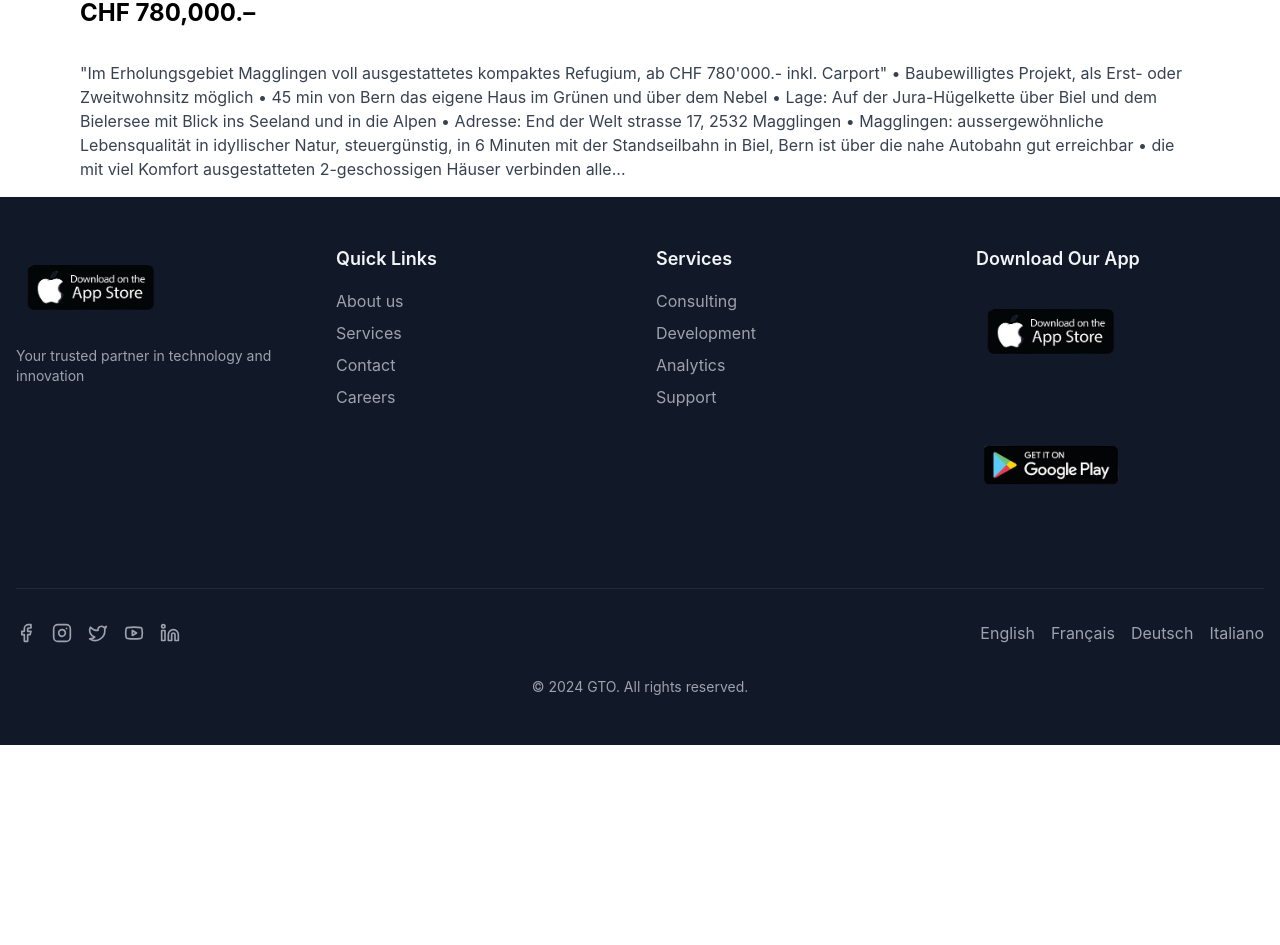
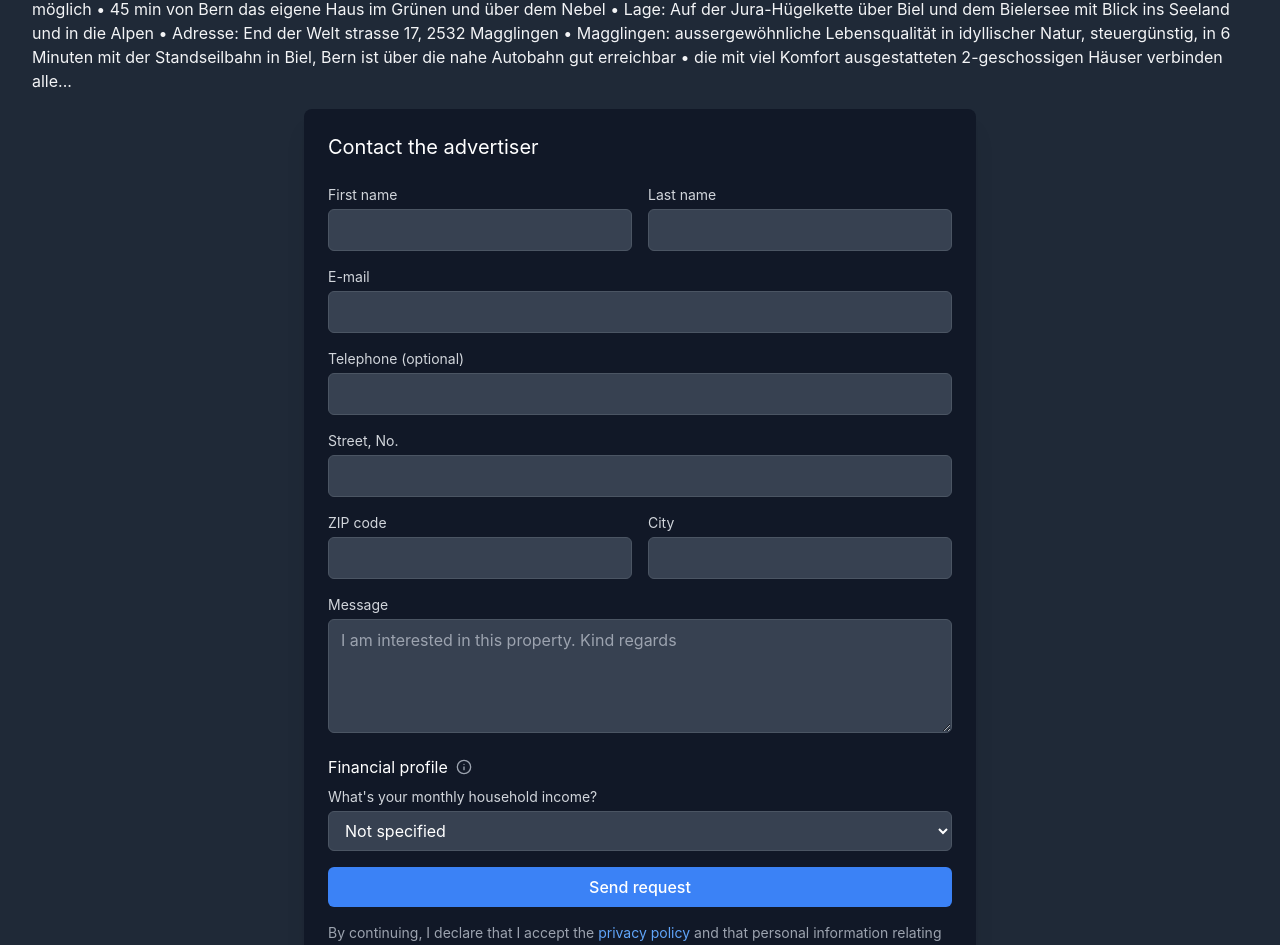
Before and after one commit to wiki-152/MERN_Project, a React (Create React App) app in the folder frontend/: page /property-details in a window 1280 px wide. Shown: the part 691-1636 px from the top of the page. Before the commit the page ends 1436 px from the top, so only its background shows below. Built offline with nearby package versions, Linux system fonts and the light colour scheme.

Commit message:
Implemented Property Detail Page with Contact

```diff
--- /dev/null
+++ b/frontend/src/components/ContactSend/ContactSend.jsx
@@ -0,0 +1,151 @@
+"use client"
+
+import { Info } from 'lucide-react'
+import { useState } from "react"
+
+export default function ContactForm() {
+  const [formData, setFormData] = useState({
+    firstName: "",
+    lastName: "",
+    email: "",
+    telephone: "",
+    street: "",
+    zipCode: "",
+    city: "",
+    message: "",
+    monthlyIncome: "Not specified"
+  })
+
+  const handleSubmit = (e) => {
+    e.preventDefault()
+    // Handle form submission
+    console.log(formData)
+  }
+
+  return (
+    <div className="min-h-screen bg-gray-800 flex items-center justify-center p-4">
+      <div className="w-full max-w-2xl bg-gray-900 rounded-lg shadow-xl p-6">
+        <h2 className="text-xl text-white mb-6">Contact the advertiser</h2>
+
+        <form onSubmit={handleSubmit} className="space-y-4">
+          <div className="grid grid-cols-1 md:grid-cols-2 gap-4">
+            <div>
+              <label className="block text-sm text-gray-300 mb-1">First name</label>
+              <input
+                type="text"
+                className="w-full px-3 py-2 bg-gray-700 border border-gray-600 rounded-md text-white focus:outline-none focus:border-blue-500"
+                value={formData.firstName}
+                onChange={(e) => setFormData({...formData, firstName: e.target.value})}
+              />
+            </div>
+            <div>
+              <label className="block text-sm text-gray-300 mb-1">Last name</label>
+              <input
+                type="text"
+                className="w-full px-3 py-2 bg-gray-700 border border-gray-600 rounded-md text-white focus:outline-none focus:border-blue-500"
+                value={formData.lastName}
+                onChange={(e) => setFormData({...formData, lastName: e.target.value})}
+              />
+            </div>
+          </div>
+
+          <div>
+            <label className="block text-sm text-gray-300 mb-1">E-mail</label>
+            <input
+              type="email"
+              className="w-full px-3 py-2 bg-gray-700 border border-gray-600 rounded-md text-white focus:outline-none focus:border-blue-500"
+              value={formData.email}
+              onChange={(e) => setFormData({...formData, email: e.target.value})}
+            />
+          </div>
+
+          <div>
+            <label className="block text-sm text-gray-300 mb-1">Telephone (optional)</label>
+            <input
+              type="tel"
+              className="w-full px-3 py-2 bg-gray-700 border border-gray-600 rounded-md text-white focus:outline-none focus:border-blue-500"
+              value={formData.telephone}
+              onChange={(e) => setFormData({...formData, telephone: e.target.value})}
+            />
+          </div>
+
+          <div>
+            <label className="block text-sm text-gray-300 mb-1">Street, No.</label>
+            <input
+              type="text"
+              className="w-full px-3 py-2 bg-gray-700 border border-gray-600 rounded-md text-white focus:outline-none focus:border-blue-500"
+              value={formData.street}
+              onChange={(e) => setFormData({...formData, street: e.target.value})}
+            />
+          </div>
+
+          <div className="grid grid-cols-1 md:grid-cols-2 gap-4">
+            <div>
+              <label className="block text-sm text-gray-300 mb-1">ZIP code</label>
+              <input
+                type="text"
+                className="w-full px-3 py-2 bg-gray-700 border border-gray-600 rounded-md text-white focus:outline-none focus:border-blue-500"
+                value={formData.zipCode}
+                onChange={(e) => setFormData({...formData, zipCode: e.target.value})}
+              />
+            </div>
+            <div>
+              <label className="block text-sm text-gray-300 mb-1">City</label>
+              <input
+                type="text"
+                className="w-full px-3 py-2 bg-gray-700 border border-gray-600 rounded-md text-white focus:outline-none focus:border-blue-500"
+                value={formData.city}
+                onChange={(e) => setFormData({...formData, city: e.target.value})}
+              />
+            </div>
+          </div>
+
+          <div>
+            <label className="block text-sm text-gray-300 mb-1">Message</label>
+            <textarea
+              rows={4}
+              className="w-full px-3 py-2 bg-gray-700 border border-gray-600 rounded-md text-white focus:outline-none focus:border-blue-500"
+              value={formData.message}
+              onChange={(e) => setFormData({...formData, message: e.target.value})}
+              placeholder="I am interested in this property. Kind regards"
+            />
+          </div>
+
+          <div className="space-y-2">
+            <div className="flex items-center gap-2">
+              <h3 className="text-white">Financial profile</h3>
+              <Info className="w-4 h-4 text-gray-400" />
+            </div>
+            <div>
+              <label className="block text-sm text-gray-300 mb-1">What's your monthly household income?</label>
+              <select
+                className="w-full px-3 py-2 bg-gray-700 border border-gray-600 rounded-md text-white focus:outline-none focus:border-blue-500"
+                value={formData.monthlyIncome}
+                onChange={(e) => setFormData({...formData, monthlyIncome: e.target.value})}
+              >
+                <option>Not specified</option>
+                <option>Less than $2,000</option>
+                <option>$2,000 - $4,000</option>
+                <option>$4,000 - $6,000</option>
+                <option>More than $6,000</option>
+              </select>
+            </div>
+          </div>
+
+          <button
+            type="submit"
+            className="w-full bg-blue-500 hover:bg-blue-600 text-white font-medium py-2 px-4 rounded-md transition-colors"
+          >
+            Send request
+          </button>
+
+          <p className="text-sm text-gray-400">
+            By continuing, I declare that I accept the{" "}
+            <a href="#" className="text-blue-400 hover:underline">privacy policy</a>
+            {" "}and that personal information relating to my interests may be shared with the advertiser.
+          </p>
+        </form>
+      </div>
+    </div>
+  )
+}
--- a/frontend/src/components/Properties/PropertiesHeader.jsx
+++ b/frontend/src/components/Properties/PropertiesHeader.jsx
@@ -3,27 +3,27 @@ import { Heart, MapPin } from 'lucide-react';
 
 export default function PropertyHeader({ title, location, price, isPremium }) {
   return (
-    <div className="space-y-4">
-      <div className="flex items-start justify-between">
+    <div className="space-y-4 bg-gray-800">
+      <div className="flex items-start justify-between text-gray-100">
         <div>
           <h1 className="text-2xl font-bold">{title}</h1>
-          <div className="mt-2 flex items-center text-gray-600">
+          <div className="mt-2 flex items-center text-gray-100">
             <MapPin className="mr-1 h-4 w-4" />
             <span>{location}</span>
           </div>
         </div>
         <div className="flex items-center gap-4">
           {isPremium && (
-            <span className="rounded-md bg-emerald-500 px-3 py-1 text-sm font-semibold text-white">
+            <span className="rounded-md bg-emerald-500 px-3 py-1 text-sm font-semibold">
               Premium
             </span>
           )}
-          <button className="rounded-full p-2 hover:bg-gray-100">
+          <button className="rounded-full p-2 hover:bg-emerald-500">
             <Heart className="h-6 w-6" />
           </button>
         </div>
       </div>
-      <div className="text-2xl font-bold">{price}</div>
+      <div className="text-2xl font-bold text-gray-100">{price}</div>
     </div>
   );
 }
--- a/frontend/src/components/Properties/PropertyDescription.jsx
+++ b/frontend/src/components/Properties/PropertyDescription.jsx
@@ -2,8 +2,8 @@ import React from 'react';
 
 export default function PropertyDescription({ description }) {
   return (
-    <div className="prose prose-gray max-w-none">
-      <p className="text-gray-700">{description}</p>
+    <div className="prose prose-gray max-w-none bg-gray-800">
+      <p className="text-gray-100">{description}</p>
     </div>
   );
 }
--- a/frontend/src/components/Properties/PropertyGallery.jsx
+++ b/frontend/src/components/Properties/PropertyGallery.jsx
@@ -13,7 +13,7 @@ export default function PropertyGallery({ images }) {
   };
 
   return (
-    <div className="relative">
+    <div className="relative bg-gray-800">
       {/* Main Image */}
       <div className="relative h-[400px] w-full overflow-hidden">
         <img
@@ -43,7 +43,7 @@ export default function PropertyGallery({ images }) {
       </div>
 
       {/* Thumbnails */}
-      <div className="mt-4 flex gap-2 overflow-x-auto pb-2">
+      {/* <div className="mt-4 flex gap-2 overflow-x-auto pb-2">
         {images.map((image, index) => (
           <button
             key={index}
@@ -59,7 +59,7 @@ export default function PropertyGallery({ images }) {
             />
           </button>
         ))}
-      </div>
+      </div> */}
     </div>
   );
 }
--- a/frontend/src/pages/PropertyDetails/PropertyDetails.jsx
+++ b/frontend/src/pages/PropertyDetails/PropertyDetails.jsx
@@ -5,7 +5,7 @@ import PropertyDescription from '../../components/Properties/PropertyDescription
 import img1 from '../../assets/images/property_sample_1.jpg';
 import img2 from '../../assets/images/property_sample_2.jpg';
 import img3 from '../../assets/images/property_sample_3.jpg';
-
+import ContactForm from '../../components/ContactSend/ContactSend';
 
 // This data would come from your backend
 const mockData = {
@@ -23,7 +23,7 @@ const mockData = {
 
 export default function PropertyDetails() {
   return (
-    <div className="mx-auto max-w-6xl p-4">
+    <div className="mx-auto p-8 bg-gray-800">
       <div className="space-y-8">
         <PropertyGallery images={mockData.images} />
         <PropertyHeader
@@ -34,6 +34,8 @@ export default function PropertyDetails() {
         />
         <PropertyDescription description={mockData.description} />
       </div>
+
+      <ContactForm />
     </div>
   );
 }
```
